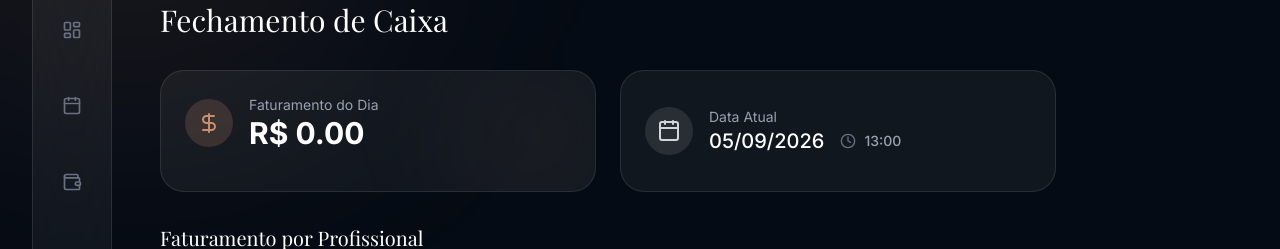
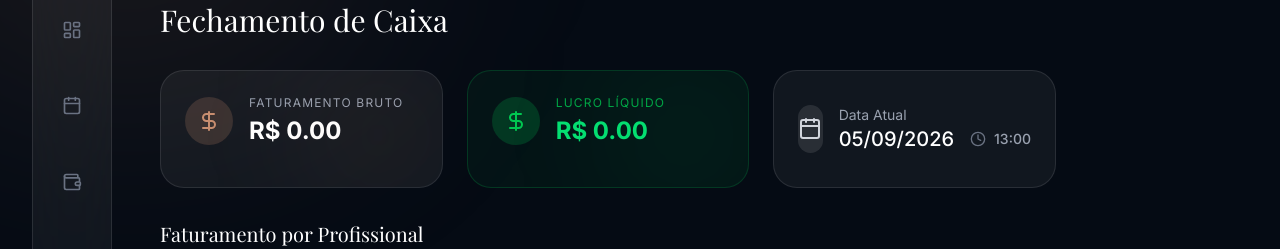
Before and after one commit to rodrigoestevao762/barber-pro, a Next.js app: page /dashboard/fechamento in a window 1280 px wide. Shown: the part 170-419 px from the top of the page. Built offline with nearby package versions, Linux system fonts and the light colour scheme; no server answers; the database is empty; sample sign-in values are in the browser's storage; a web font is replaced by a local one.

Commit message:
feat: exibir faturamento liquido na tela de fechamento

```diff
--- a/src/app/dashboard/fechamento/actions.ts
+++ b/src/app/dashboard/fechamento/actions.ts
@@ -72,9 +72,13 @@ export async function getFechamentoData() {
 
 export async function closeCashRegister(data: { totalRevenue: number, barberRevenues: string, closedBy: string }) {
   try {
+    const parsedRevenues = JSON.parse(data.barberRevenues);
+    const totalCommissions = parsedRevenues.reduce((acc: number, b: any) => acc + b.commission, 0);
+
     const closing = await prisma.cashClosing.create({
       data: {
         totalRevenue: data.totalRevenue,
+        totalExpenses: totalCommissions,
         barberRevenues: data.barberRevenues,
         closedBy: data.closedBy,
       }
--- a/src/app/dashboard/fechamento/page.tsx
+++ b/src/app/dashboard/fechamento/page.tsx
@@ -80,7 +80,7 @@ export default function FechamentoPage() {
         </motion.div>
       )}
 
-      <div className="grid grid-cols-1 md:grid-cols-2 gap-6 mb-8">
+      <div className="grid grid-cols-1 md:grid-cols-3 gap-6 mb-8">
         <motion.div
           initial={{ opacity: 0, y: 20 }}
           animate={{ opacity: 1, y: 0 }}
@@ -92,9 +92,29 @@ export default function FechamentoPage() {
               <DollarSign className="w-6 h-6 text-[#C88E70]" />
             </div>
             <div>
-              <p className="text-gray-400 text-sm">Faturamento do Dia</p>
-              <h3 className="text-3xl font-bold text-white">
+              <p className="text-gray-400 text-xs uppercase tracking-widest">Faturamento Bruto</p>
+              <h3 className="text-2xl font-bold text-white mt-1">
                 R$ {data.totalRevenue.toFixed(2)}
+              </h3>
+            </div>
+          </div>
+        </motion.div>
+
+        <motion.div
+          initial={{ opacity: 0, y: 20 }}
+          animate={{ opacity: 1, y: 0 }}
+          transition={{ delay: 0.1 }}
+          className="bg-green-500/5 border border-green-500/20 rounded-3xl p-6 relative overflow-hidden"
+        >
+          <div className="absolute top-0 right-0 w-32 h-32 bg-green-500/10 rounded-full blur-3xl" />
+          <div className="flex items-center gap-4 mb-4">
+            <div className="w-12 h-12 bg-green-500/20 rounded-full flex items-center justify-center">
+              <DollarSign className="w-6 h-6 text-green-500" />
+            </div>
+            <div>
+              <p className="text-green-500/80 text-xs uppercase tracking-widest">Lucro Líquido</p>
+              <h3 className="text-2xl font-bold text-green-400 mt-1">
+                R$ {(data.totalRevenue - data.barberRevenues.reduce((acc, b) => acc + b.commission, 0)).toFixed(2)}
               </h3>
             </div>
           </div>
```
